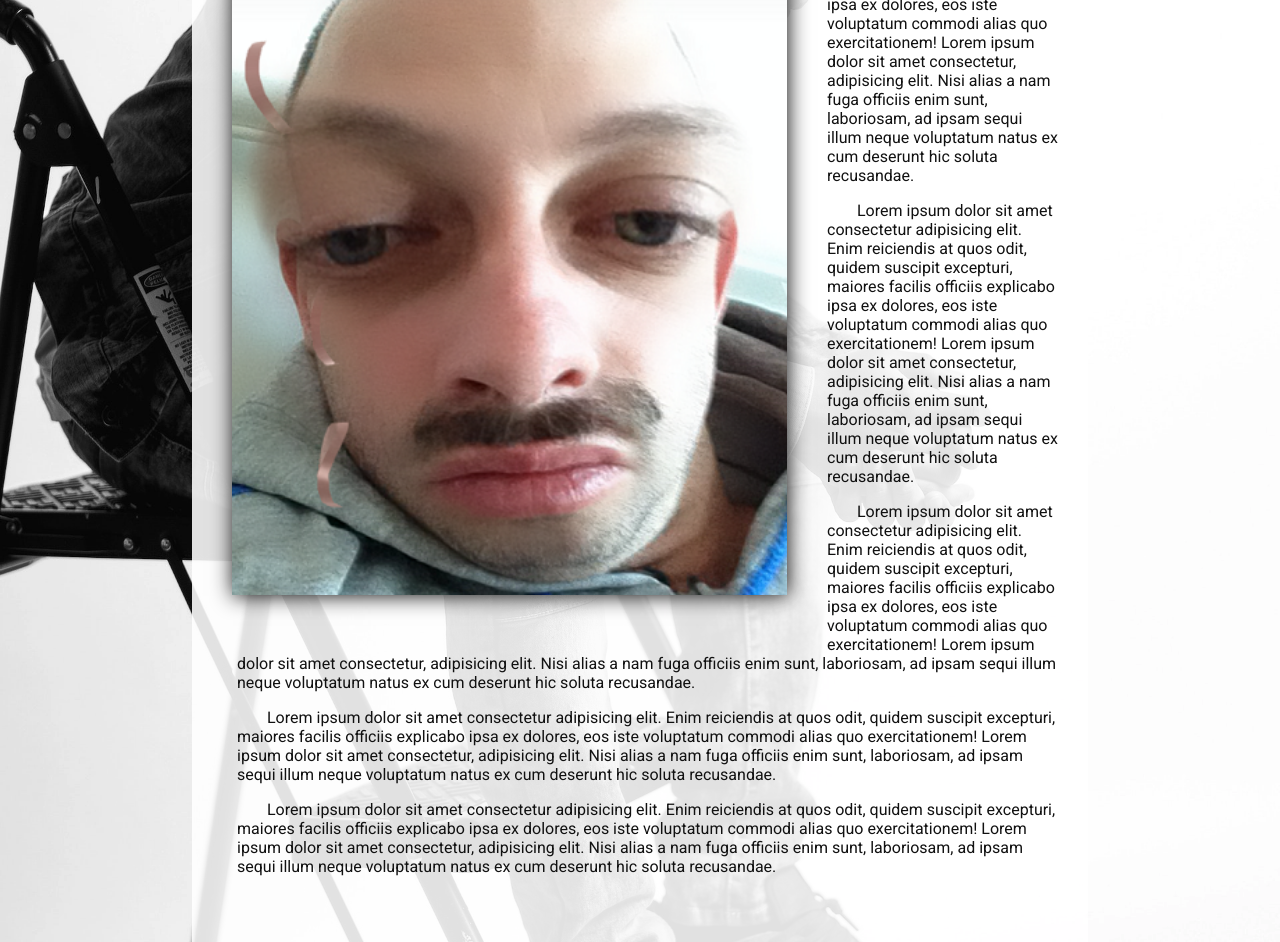
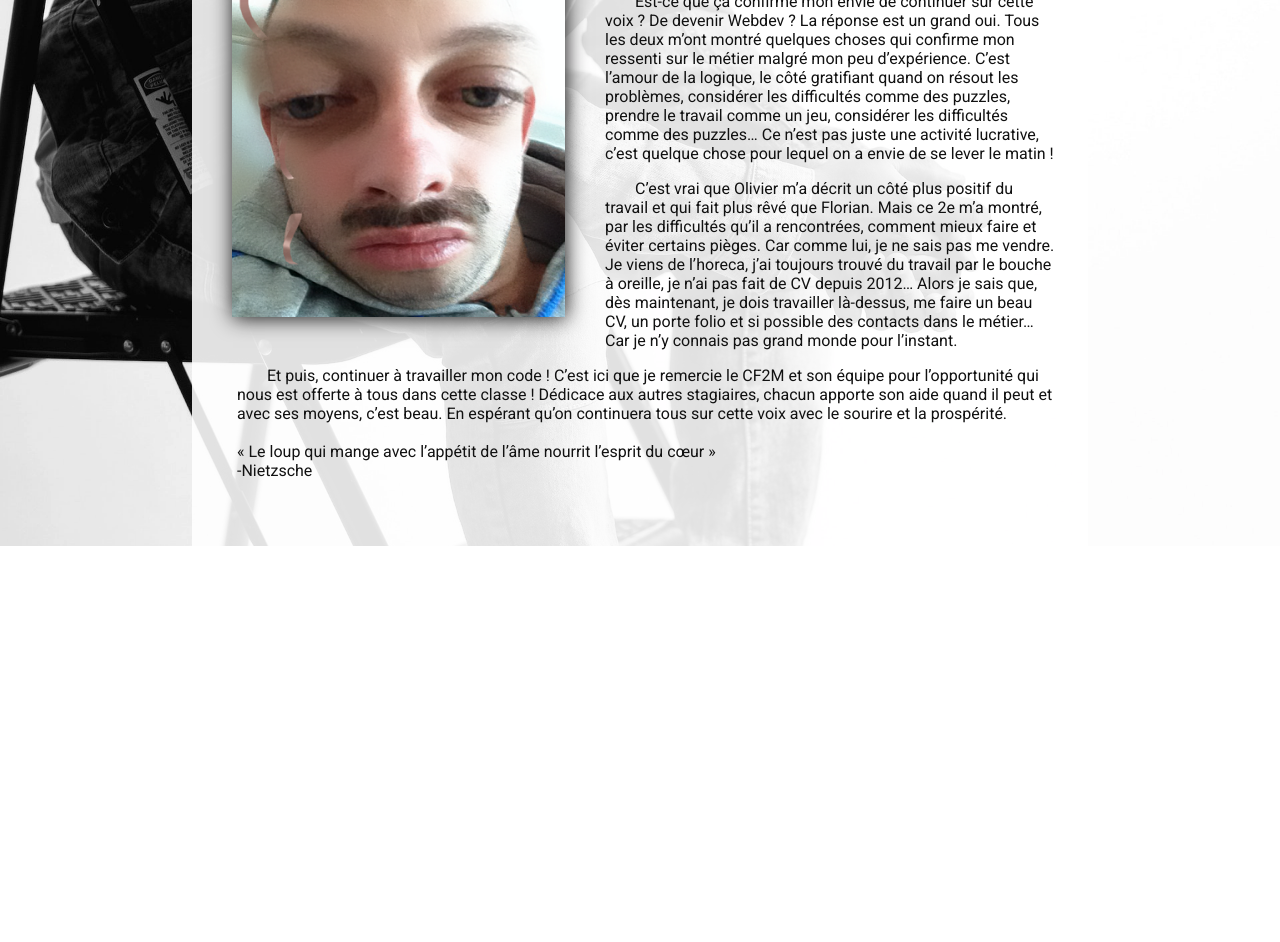
Before and after one commit to JonRauzy/classy, a plain HTML site: page conclusion.html in a window 1280 px wide. Shown: the part 328-1270 px from the top of the page. After the commit the page ends 874 px from the top, so only its background shows below. Drawn offline with Linux system fonts and the light colour scheme; a web font is replaced by a local one.

Commit message:
classy 5

```diff
--- a/conclusion.html
+++ b/conclusion.html
@@ -29,54 +29,44 @@
     <div class="splash-text" id="conclubg">
       <div class="text">
         <h3>Conclusion</h3>
-        <img src="images/facefront500-400.PNG" id="maface">
+        <img src="images/facefront500-400.PNG" id="maface" />
         <p>
-          Lorem ipsum dolor sit amet consectetur adipisicing elit. Enim
-          reiciendis at quos odit, quidem suscipit excepturi, maiores facilis
-          officiis explicabo ipsa ex dolores, eos iste voluptatum commodi alias
-          quo exercitationem! Lorem ipsum dolor sit amet consectetur,
-          adipisicing elit. Nisi alias a nam fuga officiis enim sunt,
-          laboriosam, ad ipsam sequi illum neque voluptatum natus ex cum
-          deserunt hic soluta recusandae.
+          Je voudrais commencer cette conclusion en remerciant Florian et
+          Olivier pour le temps consacrer et la passion qu’ils m’ont chacun
+          communiqués à travers leurs interviews respectives ! Merci à vous deux
+          !
         </p>
         <p>
-          Lorem ipsum dolor sit amet consectetur adipisicing elit. Enim
-          reiciendis at quos odit, quidem suscipit excepturi, maiores facilis
-          officiis explicabo ipsa ex dolores, eos iste voluptatum commodi alias
-          quo exercitationem! Lorem ipsum dolor sit amet consectetur,
-          adipisicing elit. Nisi alias a nam fuga officiis enim sunt,
-          laboriosam, ad ipsam sequi illum neque voluptatum natus ex cum
-          deserunt hic soluta recusandae.
+          Est-ce que ça confirme mon envie de continuer sur cette voix ? De
+          devenir Webdev ? La réponse est un grand oui. Tous les deux m’ont
+          montré quelques choses qui confirme mon ressenti sur le métier malgré
+          mon peu d’expérience. C’est l’amour de la logique, le côté gratifiant
+          quand on résout les problèmes, considérer les difficultés comme des
+          puzzles, prendre le travail comme un jeu, considérer les difficultés
+          comme des puzzles… Ce n’est pas juste une activité lucrative, c’est
+          quelque chose pour lequel on a envie de se lever le matin !
         </p>
         <p>
-          Lorem ipsum dolor sit amet consectetur adipisicing elit. Enim
-          reiciendis at quos odit, quidem suscipit excepturi, maiores facilis
-          officiis explicabo ipsa ex dolores, eos iste voluptatum commodi alias
-          quo exercitationem! Lorem ipsum dolor sit amet consectetur,
-          adipisicing elit. Nisi alias a nam fuga officiis enim sunt,
-          laboriosam, ad ipsam sequi illum neque voluptatum natus ex cum
-          deserunt hic soluta recusandae.
+          C’est vrai que Olivier m’a décrit un côté plus positif du travail et
+          qui fait plus rêvé que Florian. Mais ce 2e m’a montré, par les
+          difficultés qu’il a rencontrées, comment mieux faire et éviter
+          certains pièges. Car comme lui, je ne sais pas me vendre. Je viens de
+          l’horeca, j’ai toujours trouvé du travail par le bouche à oreille, je
+          n’ai pas fait de CV depuis 2012… Alors je sais que, dès maintenant, je
+          dois travailler là-dessus, me faire un beau CV, un porte folio et si
+          possible des contacts dans le métier… Car je n’y connais pas grand
+          monde pour l’instant.
         </p>
         <p>
-          Lorem ipsum dolor sit amet consectetur adipisicing elit. Enim
-          reiciendis at quos odit, quidem suscipit excepturi, maiores facilis
-          officiis explicabo ipsa ex dolores, eos iste voluptatum commodi alias
-          quo exercitationem! Lorem ipsum dolor sit amet consectetur,
-          adipisicing elit. Nisi alias a nam fuga officiis enim sunt,
-          laboriosam, ad ipsam sequi illum neque voluptatum natus ex cum
-          deserunt hic soluta recusandae.
+          Et puis, continuer à travailler mon code ! C’est ici que je remercie
+          le CF2M et son équipe pour l’opportunité qui nous est offerte à tous
+          dans cette classe ! Dédicace aux autres stagiaires, chacun apporte son
+          aide quand il peut et avec ses moyens, c’est beau. En espérant qu’on
+          continuera tous sur cette voix avec le sourire et la prospérité.<br /><br />
+          « Le loup qui mange avec l’appétit de l’âme nourrit l’esprit du cœur
+          »<br />
+          -Nietzsche
         </p>
-        <p>
-          Lorem ipsum dolor sit amet consectetur adipisicing elit. Enim
-          reiciendis at quos odit, quidem suscipit excepturi, maiores facilis
-          officiis explicabo ipsa ex dolores, eos iste voluptatum commodi alias
-          quo exercitationem! Lorem ipsum dolor sit amet consectetur,
-          adipisicing elit. Nisi alias a nam fuga officiis enim sunt,
-          laboriosam, ad ipsam sequi illum neque voluptatum natus ex cum
-          deserunt hic soluta recusandae.
-        </p>
-
-
       </div>
     </div>
   </body>
--- a/style.css
+++ b/style.css
@@ -68,6 +68,9 @@ h1 {
   background-size: auto;
   background-repeat: no-repeat;
   background-position: top;
+  background-color: rgba(155, 138, 132, 0.4);
+  /* background: linear-gradient(to bottom, transparent, rgb(155, 138, 132),
+    url("images/olifond.webp") */
 }
 
 #conclubg {
@@ -181,6 +184,6 @@ figcaption {
 }
 
 #maface {
-  width: 555px;
+  width: 333px;
   float: left;
 }
```
Also changed, not shown: images/oli1.jpg (deleted), 6 other files.
